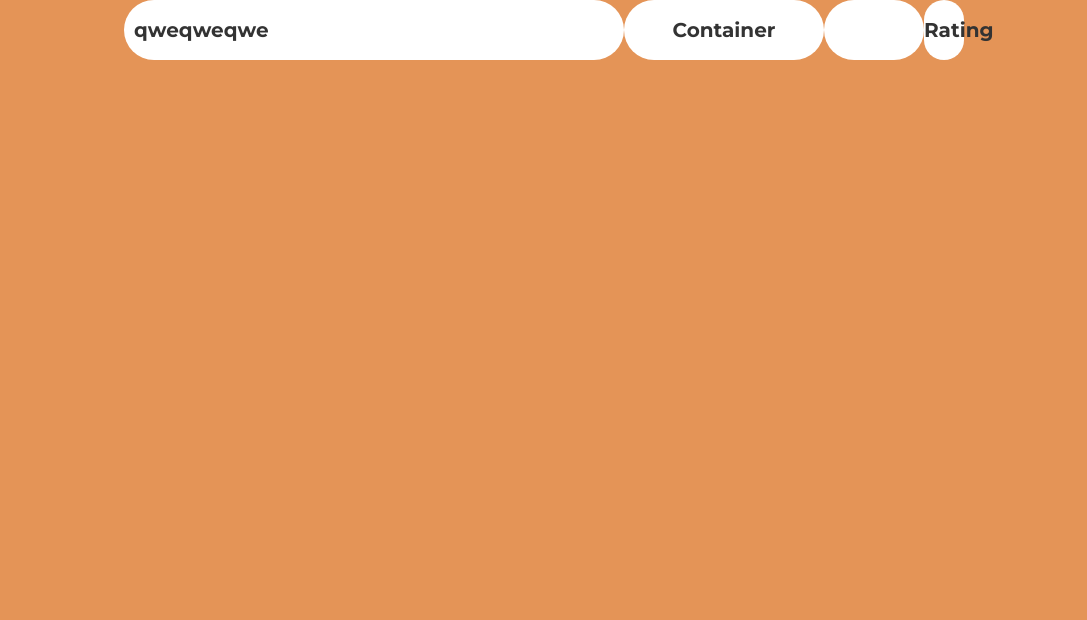
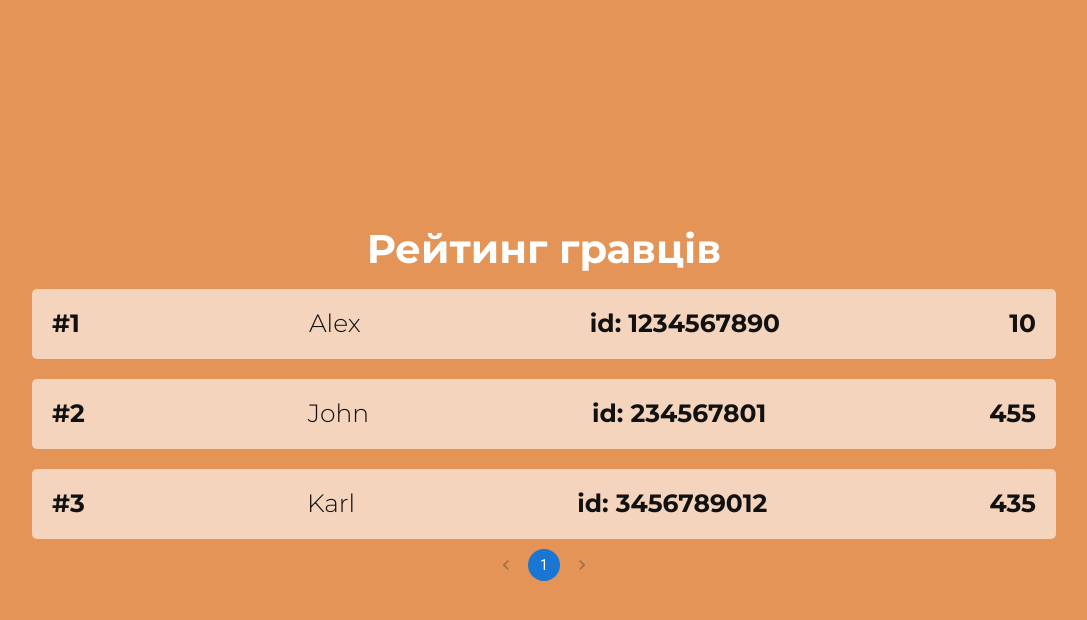
Before and after one commit to AndriyPapirnyk/QR, a React (Vite) app in the folder client/: page / in a window 1280 px wide. Shown: the top 620 px of the page, without its empty margins (96-1183 px from the left). Built offline with nearby package versions, Linux system fonts and the light colour scheme.

Commit message:
rating page

```diff
--- a/client/src/components/Main/Main.tsx
+++ b/client/src/components/Main/Main.tsx
@@ -4,7 +4,7 @@ import './Main.scss'
 const Main = () => {
     return (
         <div className='Main'>
-            <Container />
+            {/* <Container /> */}
             <Rating />
         </div>
     )
--- a/client/src/components/Rating/Rating.scss
+++ b/client/src/components/Rating/Rating.scss
@@ -1,10 +1,37 @@
 @import '../../scss/mixins.scss';
 
-.rating__input {
-    @include input(100px)
+.rating{
+    @include center();
+    @include block(100vh);
+    flex-direction: column;
+    .text_head{
+        @include text(40px, #fff, 700)
+    }
+    .users{
+        @include center();
+        flex-direction: column;
+        width: 100%;
+        .blockUser{
+            @include row();
+            width: 80%;
+            margin: 10px 0;
+            height: 70px;
+            background-color: #ffffff99;
+            border-radius: 5px;
+            justify-content: space-between;
+            padding: 0 20px;
+            .number{
+                @include text(25px, #111, 700);
+            }
+            .name{
+                @include text(25px, #111, 300);
+            }
+            .id{
+                @include text(25px, #111, 700);
+            }
+            .points{
+                @include text(25px, #111, 700);
+            }
+        }
+    }
 }
-
-.rating__button {
-
-    @include button(40px)
-}
--- a/client/src/components/Rating/Rating.tsx
+++ b/client/src/components/Rating/Rating.tsx
@@ -1,11 +1,67 @@
 import './Rating.scss';
-const Rating = () => {
-    return (
-        <div>
-            <input type="text" className='rating__input' />
-            <button className='rating__button'>Rating</button>
-        </div>
-    )
+import React, { useState } from 'react';
+import Block from './rateBolck';
+import Pagination from '@mui/material/Pagination';
+import Stack from '@mui/material/Stack';
+
+interface User {
+  name: string;
+  id: number;
+  points: number;
 }
 
-export default Rating
+const Rating: React.FC = () => {
+  const itemsPerPage = 5; // Set the number of items to display per page
+  const [currentPage, setCurrentPage] = useState<number>(1);
+
+  const sortedArr: Array<User> = [
+    {
+      name: 'Alex',
+      id: 1234567890,
+      points: 10,
+    },
+    {
+      name: 'John',
+      id: 234567801,
+      points: 455,
+    },
+    {
+      name: 'Karl',
+      id: 3456789012,
+      points: 435,
+    },
+    // Add more users as needed
+  ];
+
+  const totalPages = Math.ceil(sortedArr.length / itemsPerPage);
+  const startIndex = (currentPage - 1) * itemsPerPage;
+  const endIndex = startIndex + itemsPerPage;
+  const displayedUsers = sortedArr.slice(startIndex, endIndex);
+
+  const handlePageChange = (event: React.ChangeEvent<unknown>, value: number) => {
+    setCurrentPage(value);
+  };
+
+  return (
+    <div className='rating'>
+      <h1 className='text_head'>Рейтинг гравців</h1>
+      <div className="users">
+        {displayedUsers.map((user, i) => (
+          <Block key={user.id} name={user.name} id={user.id} points={user.points} place={startIndex + i + 1} />
+        ))}
+      </div>
+      <Stack spacing={2} className='pagination-container'>
+        <Pagination
+          count={totalPages}
+          page={currentPage}
+          onChange={handlePageChange}
+          color="primary"
+          style={{ backgroundColor: 'none' }}
+          className='pagination-buttons'
+        />
+      </Stack>
+    </div>
+  );
+};
+
+export default Rating;
--- /dev/null
+++ b/client/src/components/Rating/rateBolck.tsx
@@ -0,0 +1,13 @@
+const Block = (props) => {
+
+    return(
+        <div className="blockUser">
+            <div className="number">#{props.place}</div>
+            <div className="name">{props.name}</div>
+            <div className="id">id: {props.id}</div>
+            <div className="points">{props.points}</div>
+        </div>
+    )
+}
+
+export default Block
```
Also changed, not shown: 1 other file (tests, documents, lock files or other folders).
